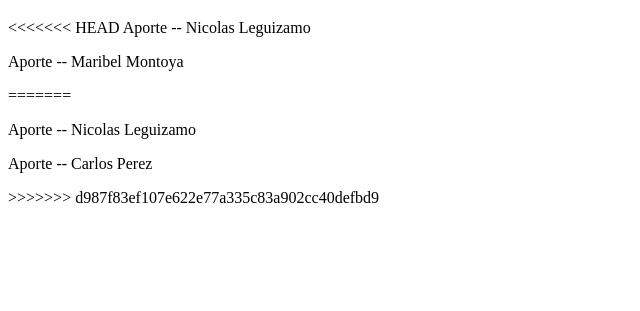
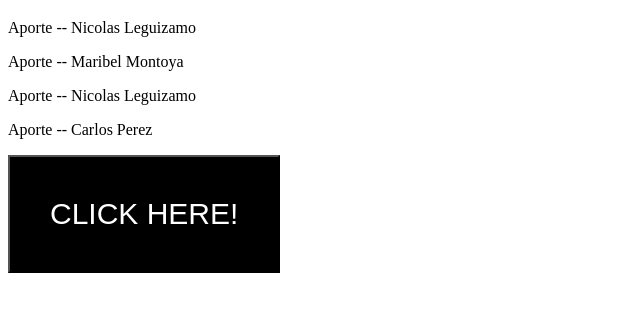
Before and after one commit to carlos-a-pv/primer_ejercicio, a plain HTML site: page index.html in a window 1280 px wide. Shown: the part 61-372 px from the top of the page, without its empty margins (0-640 px from the left). Drawn offline with Linux system fonts and the light colour scheme.

Commit message:
Ejemplo sencillo HTML-CSS-JAVASCRIPT

```diff
--- a/index.html
+++ b/index.html
@@ -4,17 +4,19 @@
     <meta charset="UTF-8">
     <meta http-equiv="X-UA-Compatible" content="IE=edge">
     <meta name="viewport" content="width=device-width, initial-scale=1.0">
+    <link rel="stylesheet" href="./style.css">
     <title>Document</title>
 </head>
 <body>
     <h1>Hello world!</h1>
-<<<<<<< HEAD
     Aporte -- Nicolas Leguizamo
     <p>Aporte -- Maribel Montoya </p>
 
-=======
     <p>Aporte -- Nicolas Leguizamo</p>
     <p>Aporte -- Carlos Perez</p>
->>>>>>> d987f83ef107e622e77a335c83a902cc40defbd9
+    <button onclick="changeColor('red')" id="boton">CLICK HERE!</button>
+
+    <script src="./validacion.js">
+    </script>
 </body>
 </html>
--- a/style.css
+++ b/style.css
@@ -0,0 +1,6 @@
+button {
+    padding: 40px;
+    font-size: 30px;
+    background-color: black;
+    color: white;
+}
--- a/validacion.js
+++ b/validacion.js
@@ -0,0 +1,6 @@
+
+
+function changeColor(newColor) {
+    let boton = document.getElementById('boton');
+    boton.style.color = newColor;
+}
```
